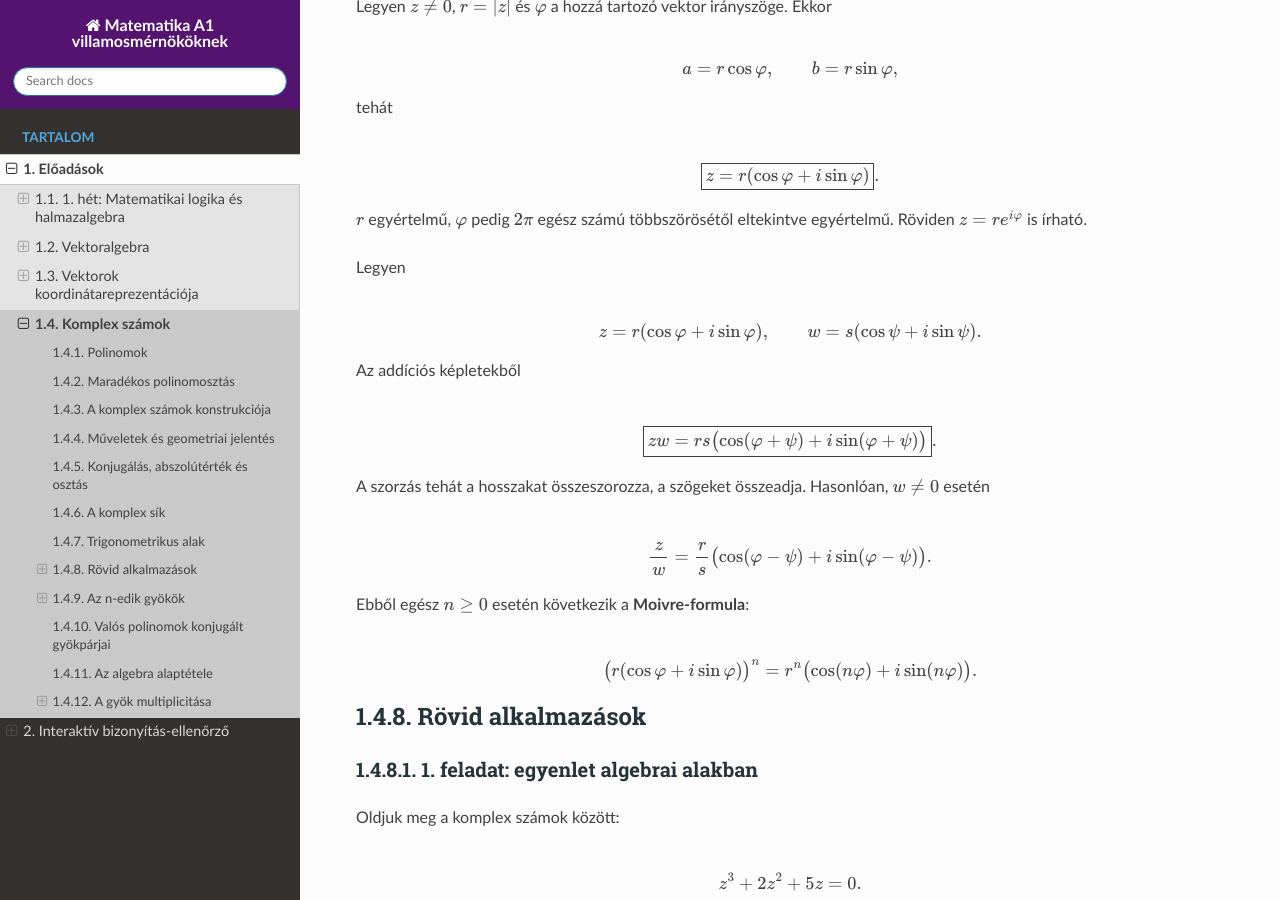
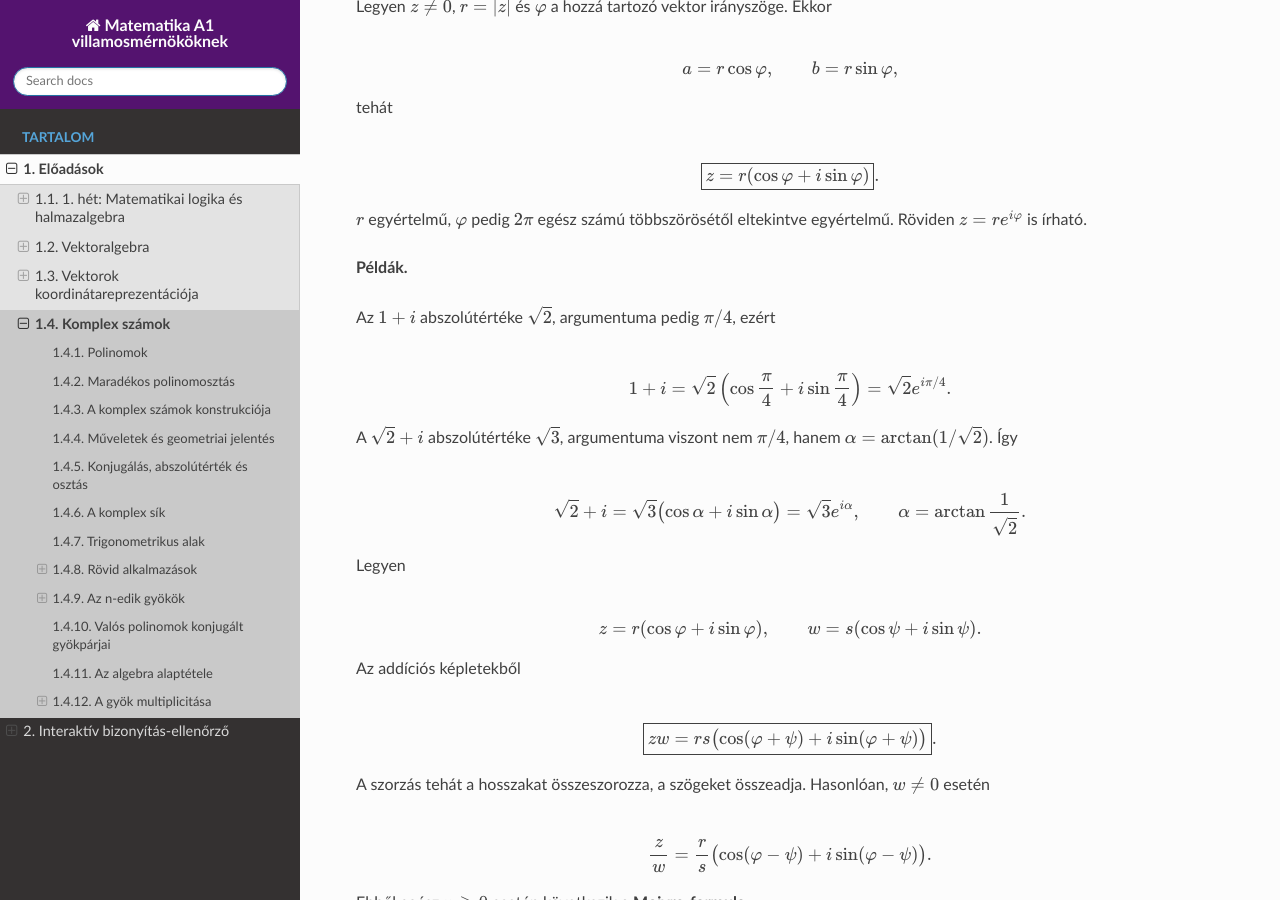
Before and after one commit to mozow01/Matematika-A1, a Sphinx documentation site: the page built from docs/eloadasok/04_komplex_szamok.rst, in a window 1280 px wide and 900 px high, scrolled down 4954 px. Built offline with Sphinx 7.4.7 and the Read the Docs theme 3.1.0, drawn with Linux system fonts in a browser that asks for light colours.

Commit message:
Trigonometrikus alak példáinak javítása

```diff
--- a/docs/eloadasok/04_komplex_szamok.rst
+++ b/docs/eloadasok/04_komplex_szamok.rst
@@ -324,6 +324,28 @@ tehát
 :math:`r` egyértelmű, :math:`\varphi` pedig :math:`2\pi` egész számú
 többszörösétől eltekintve egyértelmű. Röviden
 :math:`z=re^{i\varphi}` is írható.
+
+**Példák.**
+
+Az :math:`1+i` abszolútértéke :math:`\sqrt2`, argumentuma pedig
+:math:`\pi/4`, ezért
+
+.. math::
+
+   1+i=\sqrt2\left(\cos\frac\pi4+i\sin\frac\pi4\right)
+      =\sqrt2e^{i\pi/4}.
+
+A :math:`\sqrt2+i` abszolútértéke :math:`\sqrt3`, argumentuma viszont
+nem :math:`\pi/4`, hanem
+:math:`\alpha=\arctan(1/\sqrt2)`. Így
+
+.. math::
+
+   \sqrt2+i
+   =\sqrt3\bigl(\cos\alpha+i\sin\alpha\bigr)
+   =\sqrt3e^{i\alpha},
+   \qquad
+   \alpha=\arctan\frac1{\sqrt2}.
 
 Legyen
 
```
